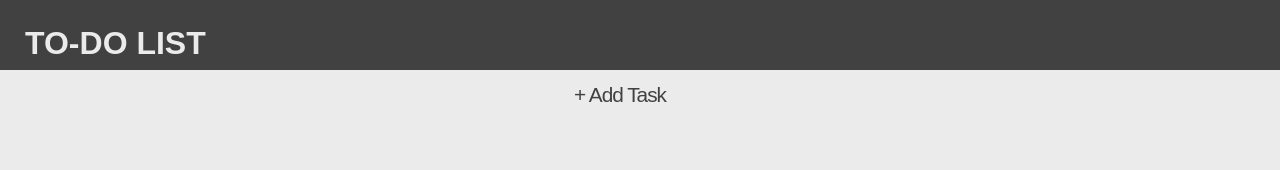
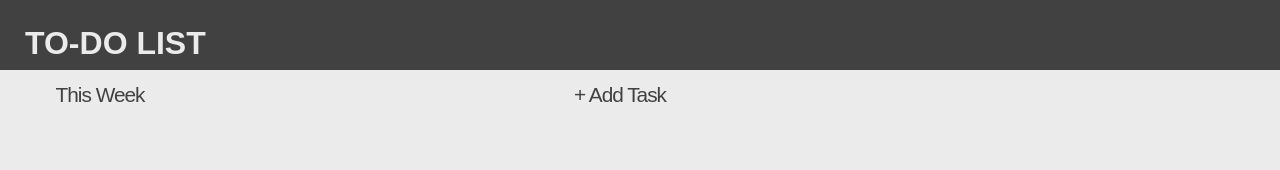
Before and after one commit to SteffanCrowley/to-do-list, a website with bundled scripts: page dist/index.html in a window 1280 px wide. Shown: the top 170 px of the page. Built offline with nearby package versions, Linux system fonts and the light colour scheme.

Commit message:
Added date button and date fns library

```diff
--- a/package.json
+++ b/package.json
@@ -23,5 +23,8 @@
     "css-loader": "^6.7.1",
     "style-loader": "^3.3.1",
     "webpack-cli": "^4.9.2"
+  },
+  "dependencies": {
+    "date-fns": "^2.28.0"
   }
 }
--- a/src/index.js
+++ b/src/index.js
@@ -2,6 +2,8 @@ import "./style.css";
 import { build } from "./modules/buildPage";
 import { buildModal } from "./modules/formModal";
 import { addTextToClass } from "./modules/text";
+import format from "date-fns/format";
+import parseISO from "date-fns/parseISO";
 
 build();
 buildModal();
@@ -18,6 +20,7 @@ inputText.addEventListener("change", function onSelect(e) {
 
 dueDate.addEventListener("change", function onSelect(e) {
   sendDate = dueDate.value;
+  console.log(format(parseISO(sendDate), "MM/dd/yyyy"));
 });
 
 document.addEventListener("click", (e) => {
--- a/src/modules/buildPage.js
+++ b/src/modules/buildPage.js
@@ -1,4 +1,5 @@
 import { buildContent } from "./buildContent";
+import { dateBtns } from "./dateBtns";
 
 function buildHeader() {
   const element = document.createElement("div");
@@ -17,6 +18,7 @@ function build() {
   buildHeader();
   buildContent();
   buildFooter();
+  dateBtns();
 }
 
 export { build };
--- /dev/null
+++ b/src/modules/dateBtns.js
@@ -0,0 +1,9 @@
+function dateBtns() {
+  const btn = document.createElement("button");
+  const side = document.querySelector(".side");
+  btn.classList.add("dateBtn");
+  btn.innerHTML = "This Week";
+  side.appendChild(btn);
+}
+
+export { dateBtns };
--- a/src/style.css
+++ b/src/style.css
@@ -131,3 +131,15 @@ input {
   font-size: 25px;
   align-self: center;
 }
+
+.dateBtn {
+  padding: 0.8rem 1.3rem;
+  font-size: 1.3rem;
+  background-color: rgb(235, 235, 235);
+  color: rgb(65, 65, 65);
+  border-radius: 10px;
+  letter-spacing: -1px;
+  border: none;
+  width: 200px;
+  height: 50px;
+}
```
Also changed, not shown: dist/main.js, 2 other files.
